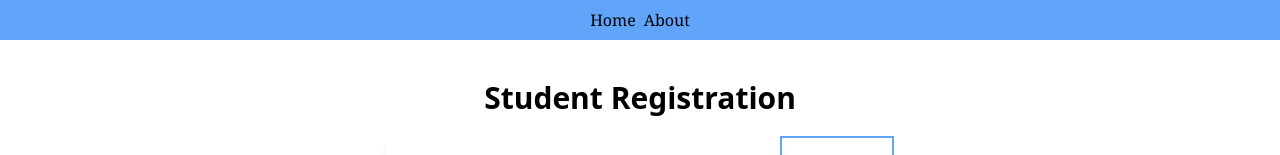
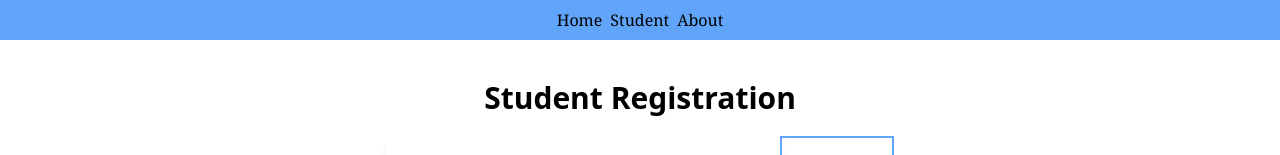
Before and after one commit to adarsh23012003/school-management, a React (Create React App) app: page / in a window 1280 px wide. Shown: the top 155 px of the page. Built offline with nearby package versions, Linux system fonts and the light colour scheme.

Commit message:
one route added

```diff
--- a/src/Components/Navbar.js
+++ b/src/Components/Navbar.js
@@ -11,6 +11,9 @@ function Navbar() {
               <Link to='/'>Home</Link>
             </li>
             <li>
+              <Link to='/student'>Student</Link>
+            </li>
+            <li>
               <Link to='/about'>About</Link>
             </li>
           </ul>
```
